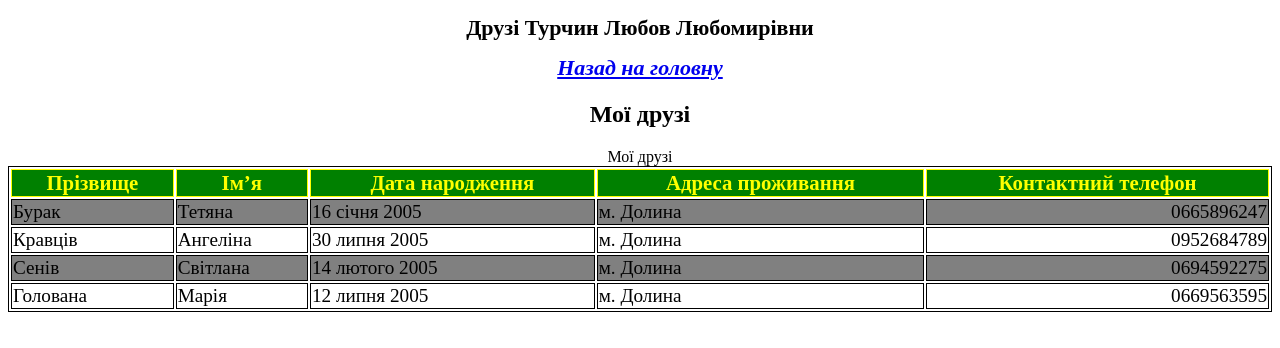
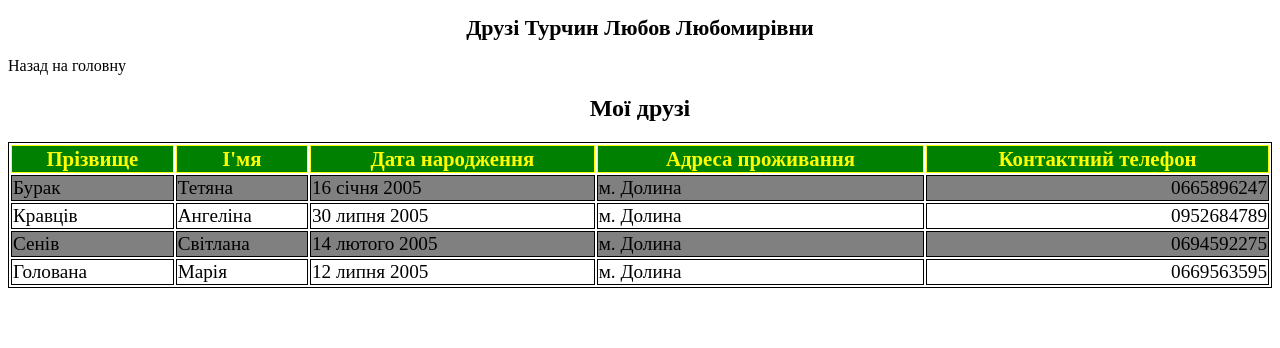
Before and after one commit to Luubaaaa20/Practic-6, a plain HTML site: page friends.html in a window 1280 px wide. Drawn offline with Linux system fonts and the light colour scheme.

Commit message:
Add files via upload

```diff
--- a/friends.html
+++ b/friends.html
@@ -1,5 +1,5 @@
 <!DOCTYPE html>
-<html lang="zxx">
+<html lang="en">
 <head>
     <meta charset="UTF-8">
     <meta http-equiv="X-UA-Compatible" content="IE=edge">
@@ -7,16 +7,18 @@
     <title>Document</title>
     <link rel='stylesheet' href='friends.css'>
     <link rel="stylesheet" href="style-from-Izmailov.css">
+
 </head>
 <body>
-    <h1>Друзі Турчин Любов Любомирівни<h1>
-    <a class='back_to_index' href="index.html">Назад на головну</a>
+    <h1>Друзі Турчин Любов Любомирівни</h1>
+    <aclass='back_to_index' href="index.html"><p>Назад на головну</p></a>
+
     <h2>Мої друзі</h2>
     <table>
-        <caption>Мої друзі</caption>
+
         <tr class="title-of-table">
             <th>Прізвище</th>
-            <th>Ім’я</th>
+            <th>І'мя</th>
             <th>Дата народження</th>
             <th>Адреса проживання</th>
             <th>Контактний телефон</th>
@@ -50,5 +52,8 @@
                 <td class="last-element">0669563595</td>
             </tr>
           </table>
+  </div>
+
 </body>
+
 </html>
```
Lines whose indentation alone changed are shown as unchanged.
